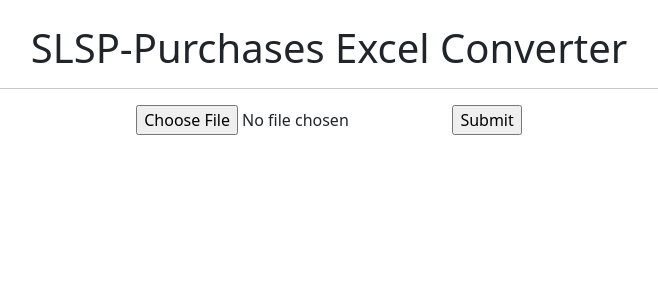
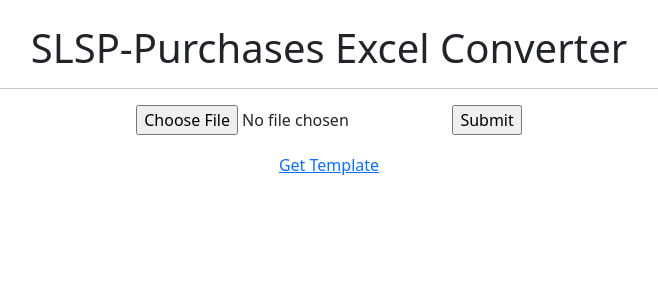
Before and after one commit to jmossesgeld/accounting-mage, a Flask app: page / in a window 1280 px wide. Shown: the top 300 px of the page, without its empty margins (311-969 px from the left). Run offline with Flask 2, Linux system fonts and the light colour scheme.

Commit message:
add purchase excel template

```diff
--- a/excel_convert.py
+++ b/excel_convert.py
@@ -7,7 +7,7 @@ def convert(file):
 
     # LOAD EXCEL FILE
     wb = load_workbook(file, data_only=True)
-    ws = wb['MAIN']
+    ws = wb['PROFILE']
 
     # GET FILER DATA
     RDO_CODE = f"{ws['B1'].value:0>3d}"
--- a/main.py
+++ b/main.py
@@ -13,5 +13,11 @@ def home():
 
     return render_template('index.html')
 
+@app.route('/slsp/purchases/template')
+def purchase_template():
+    path = 'PURCHASES_TEMPLATE.xlsm'
+    return send_file(path, download_name=path)
+
+
 if __name__ == '__main__':
     app.run(debug=True)
--- a/templates/index.html
+++ b/templates/index.html
@@ -8,6 +8,9 @@
                 <input type=file name=file>
                 <input type=submit>
             </form>
+            <br>
+            <br>
+            <a href="{{ url_for('purchase_template')}}">Get Template</a>
         </div>
     </div>
 </body>
```
Also changed, not shown: 1 other file.
